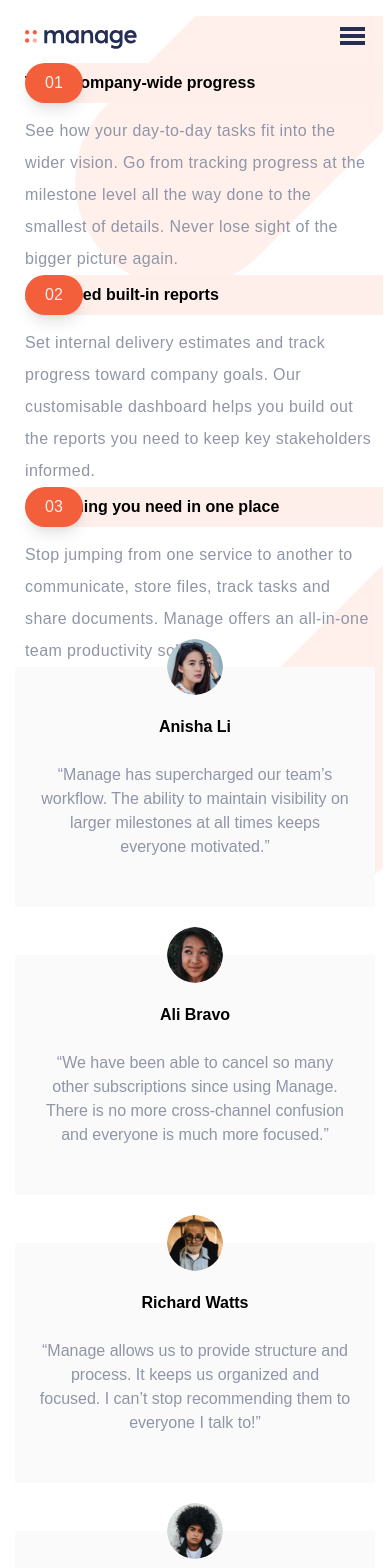
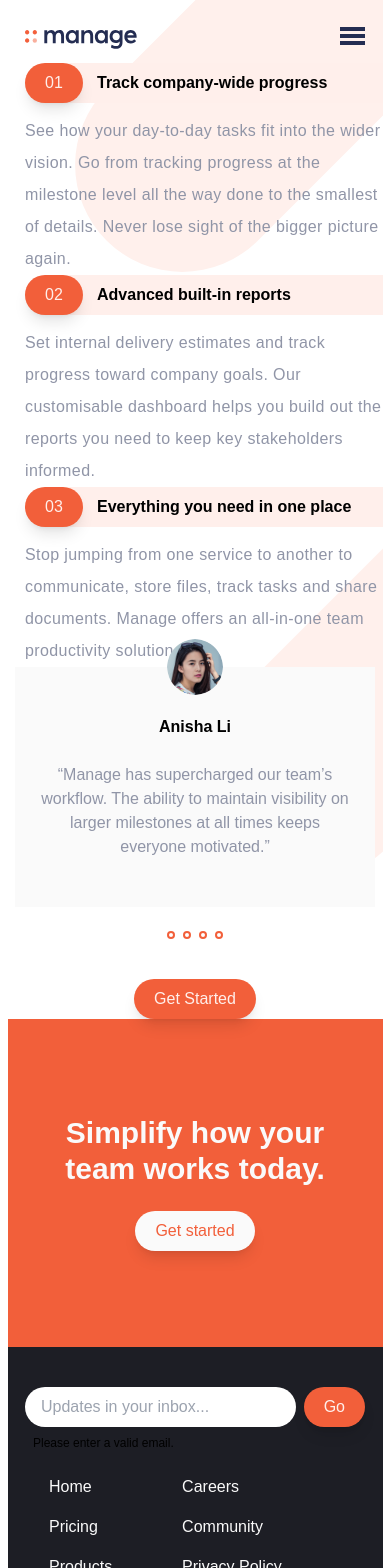
Before and after one commit to quinnasher/manage-landing-page, a React (Vite) app: page / in a window 390 px wide. Shown: the top 1568 px of the page. Built offline with nearby package versions, Linux system fonts and the light colour scheme.

Commit message:
testimonial component is now responsive

```diff
--- a/src/Pages/LandingPage.jsx
+++ b/src/Pages/LandingPage.jsx
@@ -2,12 +2,12 @@ import Header from "../components/Header.jsx";
 import Footer from "../components/Footer.jsx";
 import Value from "../components/Value.jsx";
 import values from "../data/values.js";
-import testimonialData from "../data/testimonials.js";
+import testimonials from "../data/testimonials.js";
 import Testimonial from "../components/Testimonial.jsx";
 
 function LandingPage() {
   return (
-    <div className={" relative mx-auto mt-4 w-375 overflow-hidden md:w-1300"}>
+    <div className={" relative mx-auto w-375 overflow-hidden pt-4 md:w-1300"}>
       {/*Absolute positioning is used to add background images to follow the*/}
       {/*design. A more efficient way might be available, but this is the method I*/}
       {/*can implement*/}
@@ -28,7 +28,7 @@ function LandingPage() {
         <Value values={values} />
       </div>
       <div>
-        <Testimonial testimonial={testimonialData} />
+        <Testimonial testimonial={testimonials} />
         <Footer />
       </div>
     </div>
--- a/src/components/Testimonial.jsx
+++ b/src/components/Testimonial.jsx
@@ -1,58 +1,79 @@
 import { useEffect, useState } from "react";
 
 function Testimonial(props) {
-  const [testimonialIndex, setTestimonialIndex] = useState(0);
-  function previousTestimonial() {
-    setTestimonialIndex((index) => {
-      // eslint-disable-next-line react/prop-types
-      if (testimonialIndex === 0) return props.testimonial.length - 1;
-      else return testimonialIndex - 1;
-    });
+  const testimonial = props.testimonial;
+  const isMobile = window.innerWidth <= 400;
+  const [indices, setIndices] = useState(() => (isMobile ? [0] : [0, 1, 2]));
+
+  function nextTestimonial() {
+    const newIndices = indices.map((index) =>
+      index === testimonial.length - 1 ? 0 : index + 1,
+    );
+    setIndices(newIndices);
   }
 
-  function nextTestimonial() {
-    setTestimonialIndex((index) => {
-      if (testimonialIndex === props.testimonial.length - 1) return 0;
-      else return testimonialIndex - 1;
-    });
+  function previousTestimonial() {
+    const newIndices = indices.map((index) =>
+      index === 0 ? testimonial.length - 1 : index - 1,
+    );
+
+    setIndices(newIndices);
   }
 
-  // Set up an interval to change the testimonial every 3 seconds
   useEffect(() => {
-    const interval = setInterval(() => {
+    if (!isMobile) {
+      setTimeout(() => {
         nextTestimonial();
-    }, 3000);
-    // Clear the interval when the component unmounts or the index changes
-    return () => clearInterval(interval);
-  }, [testimonialIndex]);
+      }, 7000);
+    }
+  }, [indices, isMobile, nextTestimonial]);
 
   return (
-    <div className={"flex flex-col  gap-12 md:flex-row"}>
-      {/* eslint-disable-next-line react/prop-types */}
-      {props.testimonial.map((testimonial) => (
+    <div className={"relative flex  flex-col md:flex-row md:justify-between"}>
+      {indices.map((index) => (
         <section
+          key={index}
           className={
-            "md:w-400 relative mx-auto flex w-360 flex-col items-center justify-center bg-VeryLightGray px-6 py-12"
+            "md:w-400 relative mx-auto mb-6 flex w-360 flex-col items-center justify-center bg-VeryLightGray px-6 py-12 md:mb-20 md:px-10"
           }
-          key={testimonial.id}
         >
           <img
             className={"absolute -top-7 h-14 w-14 rounded-full"}
-            src={testimonial.image}
+            src={testimonial[index].image}
             alt=""
           />
-          <h2 className={"mb-6 font-700"}>{testimonial.name}</h2>
-          <div>
+
+          <h3 className={"mb-6 font-700"}>{testimonial[index].name}</h3>
           <p
             className={
               "text-center leading-normal tracking-normal text-darkGrayishBlue"
             }
           >
-              {testimonial.testimony}
+            {testimonial[index].testimony}
           </p>
-          </div>
         </section>
       ))}
+
+      <div className={" mx-auto "}>
+        <div className={"mx-auto flex justify-center gap-2 md:hidden"}>
+          {testimonial.map((_, index) => (
+            <button
+              key={index}
+              onClick={() => setIndices([index])}
+              className={
+                "h-2 w-2 rounded-full border-2 border-brightRed hover:border-0  hover:bg-brightRed"
+              }
+            ></button>
+          ))}
+        </div>
+        <button
+          className={
+            "btn mx-auto mt-10 md:absolute md:-bottom-0 md:left-0 md:right-0"
+          }
+        >
+          Get Started
+        </button>
+      </div>
     </div>
   );
 }
--- a/src/components/Value.jsx
+++ b/src/components/Value.jsx
@@ -18,7 +18,7 @@ function Value(props) {
 
           <div className={"flex flex-col gap-3  "}>
             <div className={"rounded-l-3xl bg-veryPaleRed md:bg-transparent"}>
-              <h2 className={"ml-18h  w-300 py-2  font-700 md:ml-0"}>
+              <h2 className={"ml-18  w-300 py-2  font-700 md:ml-0"}>
                 {value.tittle}
               </h2>
             </div>
```
Also changed, not shown: qodana.yaml (added, +29 -0 lines). Lines whose indentation alone changed are shown as unchanged.
